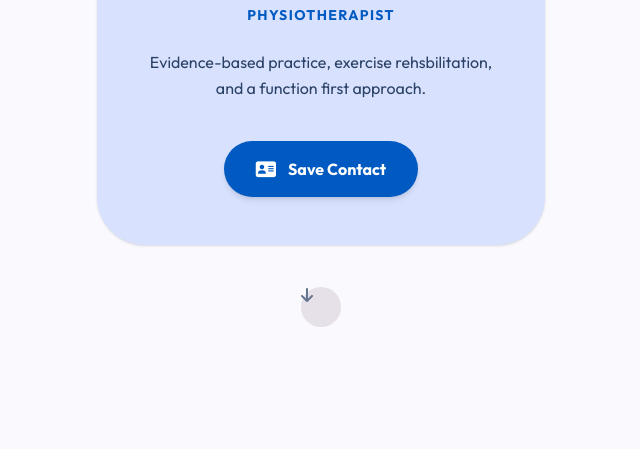
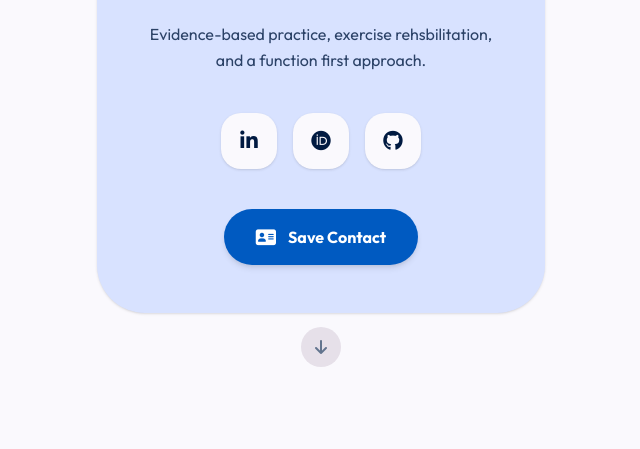
Before and after one commit to jgkeightley/jgkeightley.github.io, a website built with Vite: page index.html in a window 1280 px wide. Shown: the part 351-800 px from the top of the page, without its empty margins (319-959 px from the left). Built offline with nearby package versions, Linux system fonts and the light colour scheme.

Commit message:
Fix down button

```diff
--- a/index.html
+++ b/index.html
@@ -21,7 +21,7 @@
         <div id="profile-container" class="w-full max-w-md relative z-10 text-center"></div>
 
         <a href="#experience" class="absolute bottom-8 z-10 flex flex-col items-center text-slate-500 hover:text-m3-primary transition-colors">
-            <i class="fa-solid fa-arrow-down animate-bounce bg-m3-surface-container-high w-10 h-10 rounded-full flex items-center justify-center"></i>
+            <i class="fa-solid fa-arrow-down animate-bounce bg-m3-surface-container-high w-10 h-10 rounded-full flex items-center justify-center" style="display: flex;"></i>
         </a>
     </section>
 
--- a/src/main.js
+++ b/src/main.js
@@ -24,6 +24,12 @@ if (profileContainer) {
             <h1 class="text-4xl font-extrabold text-m3-on-primary-container mb-2 tracking-tight">${profileData.name}</h1>
             <p class="text-m3-primary font-bold text-sm mb-6 uppercase tracking-widest">${profileData.title}</p>
             <p class="text-m3-on-primary-container/80 text-base mb-10 leading-relaxed max-w-sm mx-auto">${profileData.bio}</p>
+
+            <div class="flex justify-center gap-4 mb-10">
+                <a href="${profileData.linkedinUrl}" onclick="showToast('Opening LinkedIn...')" class="w-14 h-14 rounded-[20px] bg-m3-surface border-none flex items-center justify-center text-m3-on-primary-container hover:bg-m3-primary hover:text-white transition-all shadow-sm"><i class="fa-brands fa-linkedin-in text-xl"></i></a>
+                <a href="${profileData.orcidUrl}" onclick="showToast('Opening ORCID...')" class="w-14 h-14 rounded-[20px] bg-m3-surface border-none flex items-center justify-center text-m3-on-primary-container hover:bg-[#a6ce39] hover:text-white transition-all shadow-sm"><i class="fa-brands fa-orcid text-xl"></i></a>
+                <a href="${profileData.githubUrl}" onclick="showToast('Opening GitHub...')" class="w-14 h-14 rounded-[20px] bg-m3-surface border-none flex items-center justify-center text-m3-on-primary-container hover:bg-[#bdbebf] hover:text-base transition-all shadow-sm"><i class="fa-brands fa-github text-xl"></i></a>
+            </div>
 
             <!-- M3 Extended FAB -->
             <button onclick="saveContact()" class="py-4 px-8 bg-m3-primary hover:bg-blue-800 text-white rounded-full font-bold text-base shadow-md transition-all flex items-center justify-center gap-3 mx-auto active:scale-95">
```
